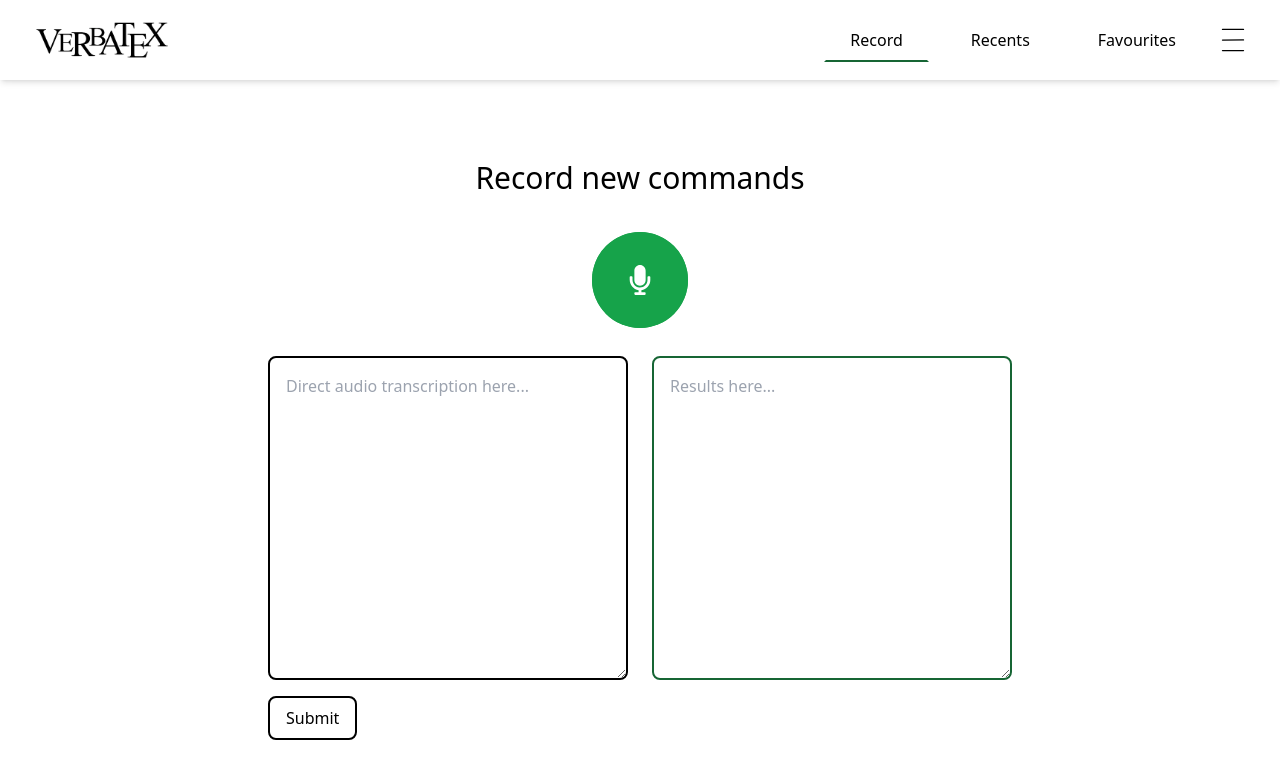
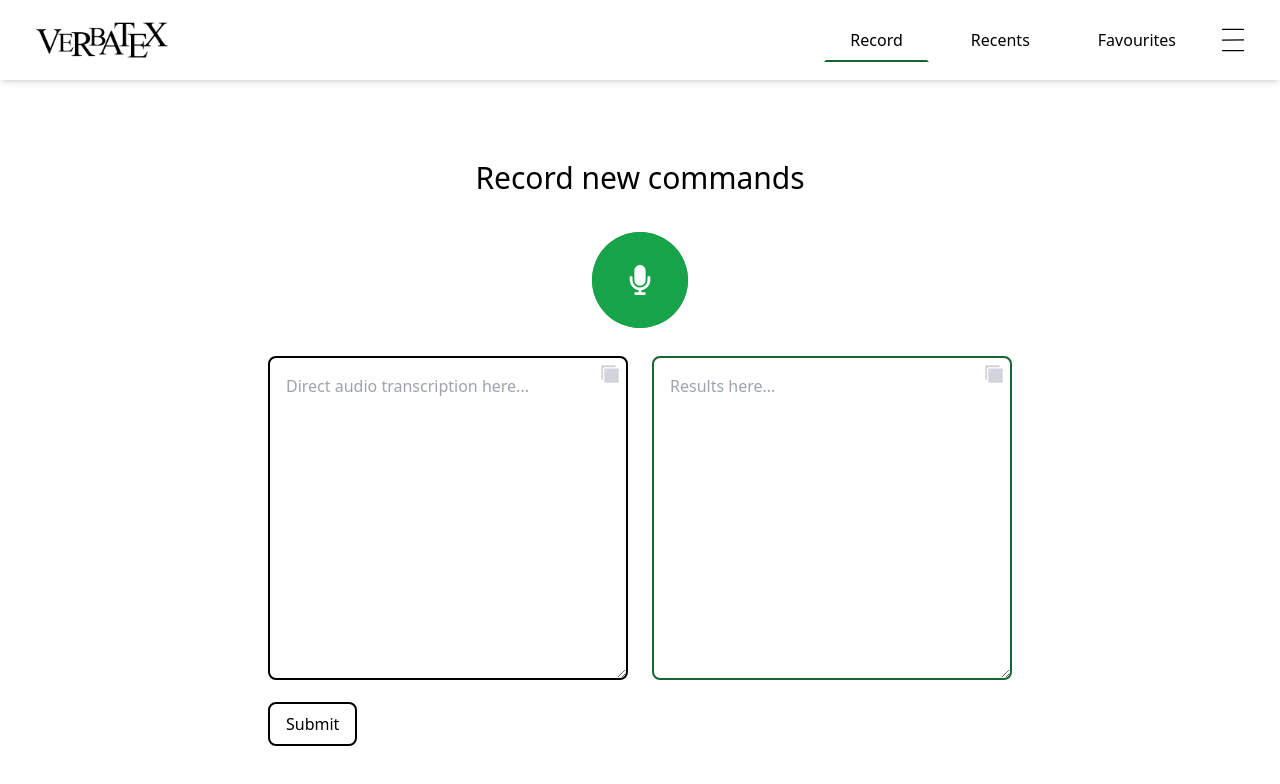
Before and after one commit to leozhang14/VerbaTeX, a React (Vite) app in the folder frontend/: page /record in a window 1280 px wide. Shown: the top 784 px of the page. Built offline with nearby package versions, Linux system fonts and the light colour scheme; no server answers.

Commit message:
added clipboard logic

```diff
--- a/frontend/src/pages/RecordPage/RecordPage.tsx
+++ b/frontend/src/pages/RecordPage/RecordPage.tsx
@@ -9,6 +9,7 @@ import { saveEquation } from "../../firestore";
 import { useState } from "react";
 import { fetchEquationData } from "../../equationService";
 import Spinner from "../../components/Spinner";
+import { IoCopySharp } from "react-icons/io5";
 
 const RecordPage = () => {
   const { text, startListening, stopListening, isListening, setText } =
@@ -17,6 +18,15 @@ const RecordPage = () => {
   const [latex, setLatex] = useState("");
   const [img, setImg] = useState();
   const [isLoading, setIsLoading] = useState(false);
+
+  const handleCopy = (s: string) => {
+    navigator.clipboard.writeText(s);
+    toast.success("Copied to clipboard", {
+      autoClose: 1000,
+      hideProgressBar: true,
+      position: "bottom-left",
+    });
+  };
 
   // TODO update these fields when got
   //   useEffect(() => {
@@ -109,22 +119,34 @@ const RecordPage = () => {
         </div>
         <div className="flex flex-col mt-2 2 w-3/5">
           <div className="flex space-x-6">
+            <div className="relative w-full">
               <textarea
                 rows={12}
                 cols={80}
                 placeholder="Direct audio transcription here..."
-              className="border-2 border-black focus:outline-none focus:ring-0 mt-5  p-4 rounded-lg"
+                className="border-2 border-black focus:outline-none focus:ring-0 mt-5 p-4 rounded-lg w-full"
                 value={text}
                 onChange={handleOnChange}
               />
+              <IoCopySharp
+                className="absolute top-7 right-2 text-xl cursor-pointer text-gray-300 hover:text-black"
+                onClick={() => handleCopy(text)}
+              />
+            </div>
+            <div className="relative w-full">
               <textarea
                 rows={12}
                 cols={80}
                 placeholder="Results here..."
-              className="border-2 border-green-800 focus:outline-none focus:ring-0 mt-5 p-4 rounded-lg"
+                className="border-2 border-green-800 focus:outline-none focus:ring-0 mt-5 p-4 rounded-lg w-full"
                 value={latex || ""}
                 readOnly
               />
+              <IoCopySharp
+                className="absolute top-7 right-2 text-xl cursor-pointer text-gray-300 hover:text-black"
+                onClick={() => handleCopy(latex || "")}
+              />
+            </div>
           </div>
           <div
             className={`mr-auto p-2 px-4 border-2  rounded-lg mt-4 border-black hover:bg-black hover:text-white cursor-pointer
```
Lines whose indentation alone changed are shown as unchanged.
